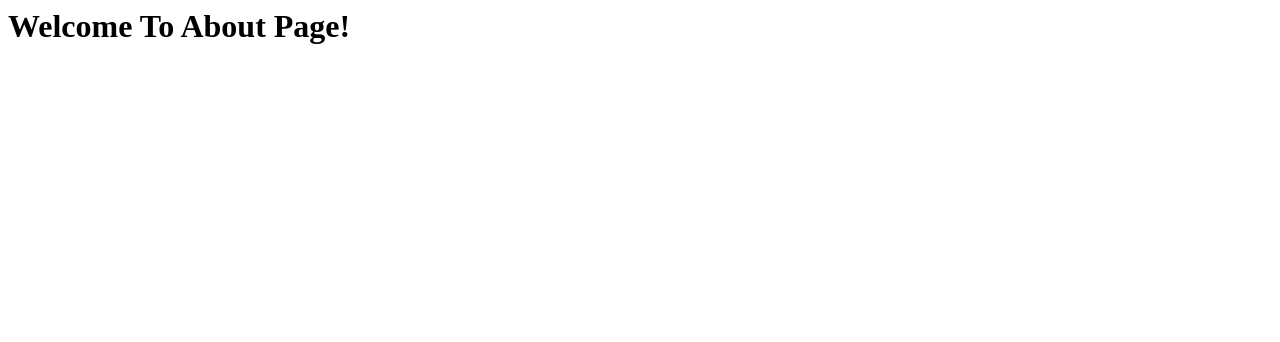
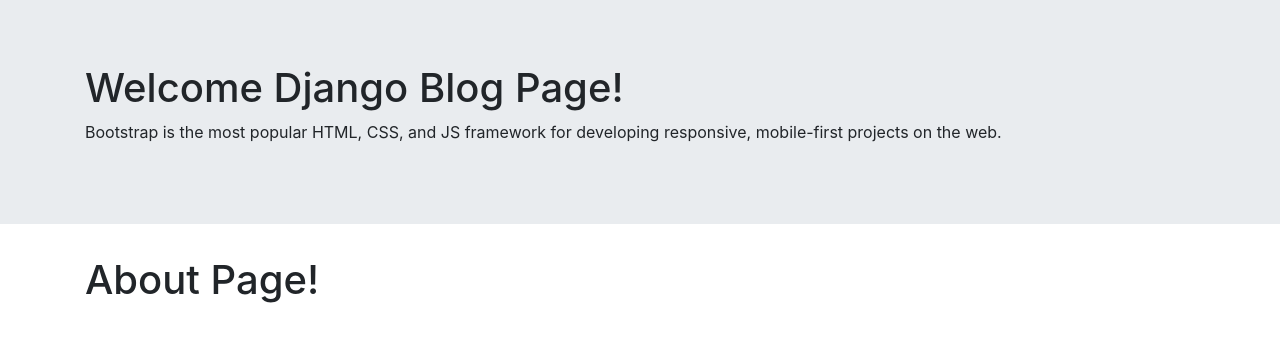
Before and after one commit to ElectronicMoney/DjangoBlogSystem, a Django app: page /blog/about in a window 1280 px wide. Shown: the top 342 px of the page. Run offline with Django 3.2, Linux system fonts and the light colour scheme; some libraries are stand-ins or nearby versions.

Commit message:
Modify the dynamic content of the tamplate

```diff
--- a/BlogService/Blog/views.py
+++ b/BlogService/Blog/views.py
@@ -22,4 +22,4 @@ def index(request):
     return render(request, 'home.html', posts)
 
 def about(request):
-    return HttpResponse('<h1>Welcome To About Page!</h1>')
+    return render(request, 'about.html')
--- /dev/null
+++ b/BlogService/templates/about.html
@@ -0,0 +1,5 @@
+{% extends 'base.html' %}
+
+{% block content %}
+    <h1>About Page! </h1>
+{% endblock content %}
--- /dev/null
+++ b/BlogService/templates/base.html
@@ -0,0 +1,30 @@
+<!DOCTYPE html>
+<html lang="en">
+<head>
+  <title>
+    Dajngo Blog - {% if title %} {{title}} {% else %} No Title {% endif %}
+  </title>
+  <meta charset="utf-8">
+  <meta name="viewport" content="width=device-width, initial-scale=1">
+  <link rel="stylesheet" href="https://maxcdn.bootstrapcdn.com/bootstrap/4.4.1/css/bootstrap.min.css">
+  <script src="https://ajax.googleapis.com/ajax/libs/jquery/3.4.1/jquery.min.js"></script>
+  <script src="https://cdnjs.cloudflare.com/ajax/libs/popper.js/1.16.0/umd/popper.min.js"></script>
+  <script src="https://maxcdn.bootstrapcdn.com/bootstrap/4.4.1/js/bootstrap.min.js"></script>
+</head>
+<body>
+
+<div class="jumbotron jumbotron-fluid">
+  <div class="container">
+    <h1>Welcome Django Blog Page!</h1>
+    <p>Bootstrap is the most popular HTML, CSS, and JS framework for developing responsive, mobile-first projects on the web.</p>
+  </div>
+</div>
+
+<div class="container">
+    {% block content %}
+
+    {% endblock %}
+</div>
+
+</body>
+</html>
```
Also changed, not shown: BlogService/templates/home.html (+6 -27 lines).
